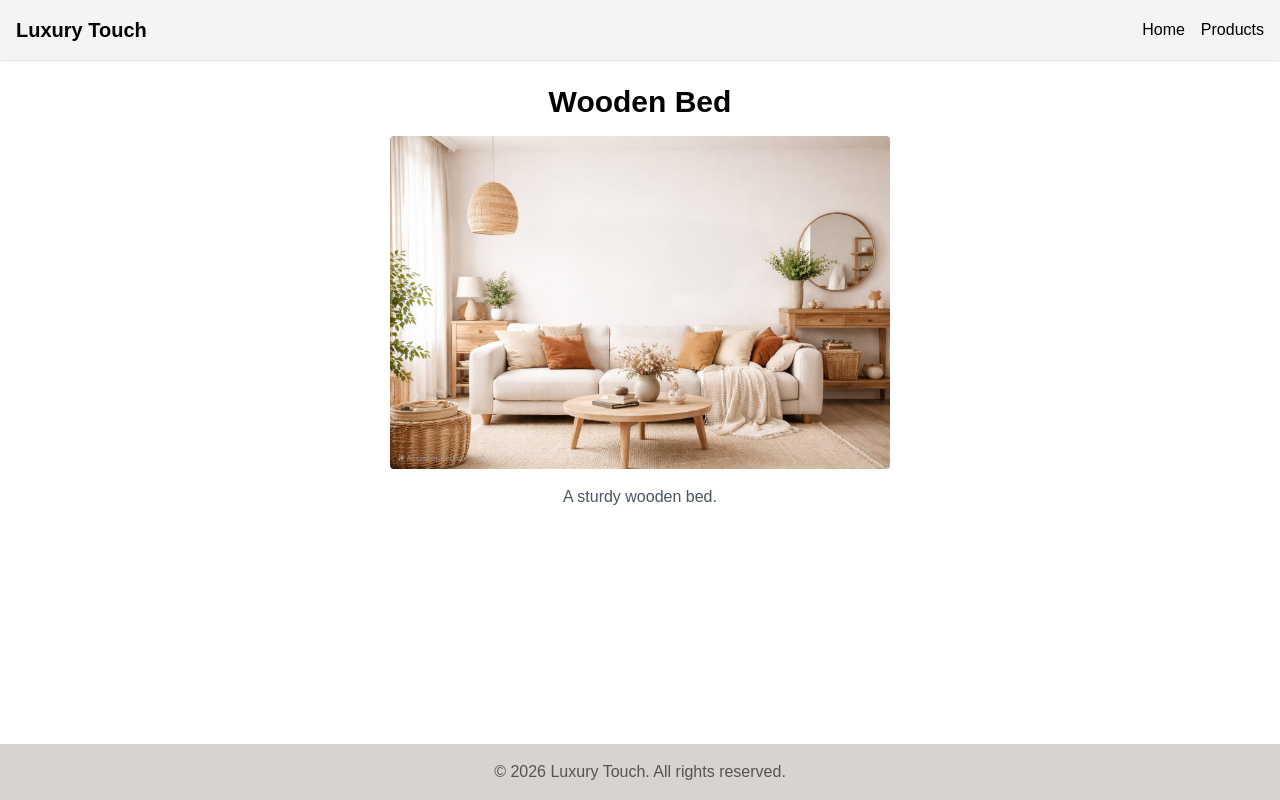
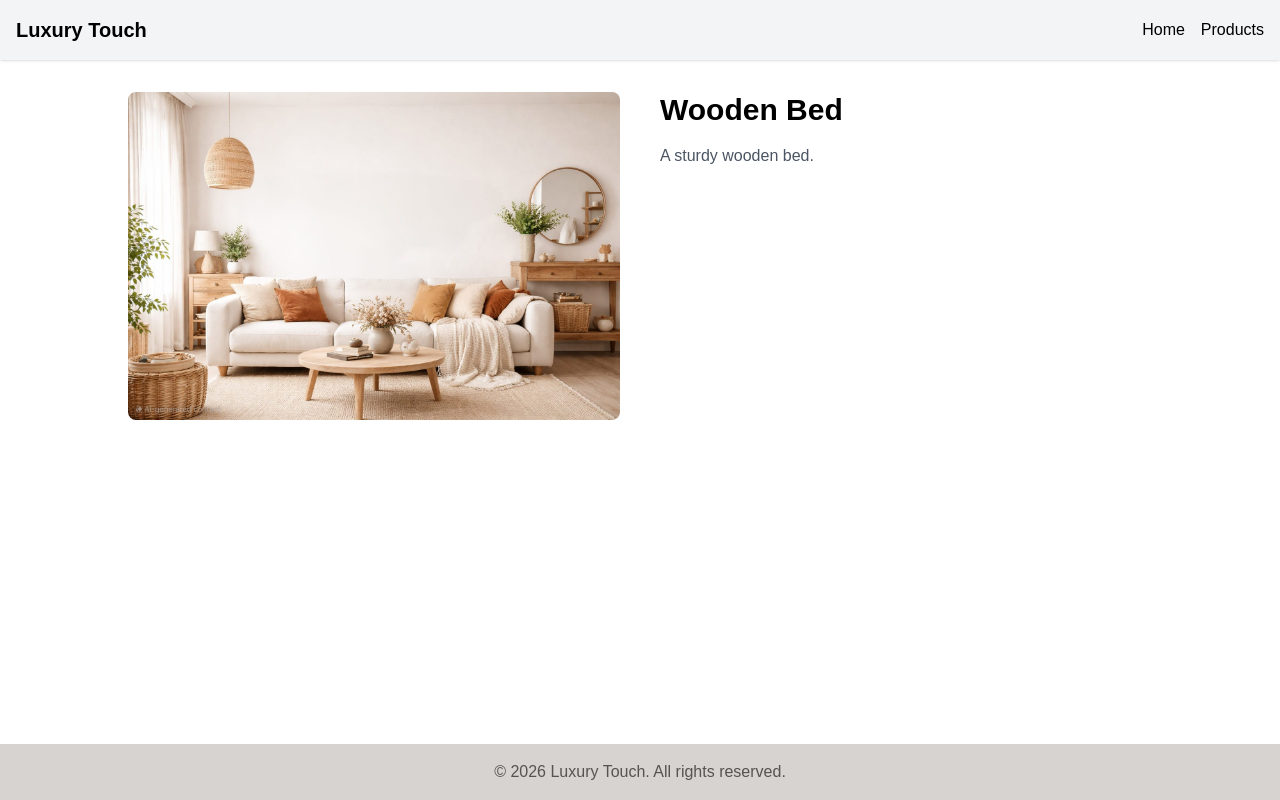
Before and after one commit to ElkanteNouhaila/furniture-next, a Next.js app: page /products/Beds/2 in a window 1280 px wide. Built offline with nearby package versions, Linux system fonts and the light colour scheme; a web font is replaced by a local one.

Commit message:
Enhance product page layout; increase spacing, adjust image size, and improve grid structure for better visual presentation and user experience.

```diff
--- a/app/products/[category]/[id]/page.tsx
+++ b/app/products/[category]/[id]/page.tsx
@@ -12,19 +12,31 @@
   if (!product) return <p>Product not found</p>;
 
   return (
-    <main className="p-6 flex justify-center">
-      <div className="max-w-3xl w-full text-center">
-        <h1 className="text-3xl font-bold mb-4">{product.name}</h1>
+    <main className="p-8 flex justify-center">
+      <div className="max-w-5xl w-full grid md:grid-cols-2 gap-10">
 
-        <Image
-          src={product.image}
-          alt={product.name}
-          width={500}
-          height={300}
-          className="rounded mb-4 mx-auto"
-        />
+        <div className="flex justify-center">
+          <Image
+            src={product.image}
+            alt={product.name}
+            width={500}
+            height={400}
+            className="rounded-lg"
+          />
+        </div>
 
-        <p className="text-gray-600">{product.description}</p>
+        <div>
+          <h1 className="text-3xl font-bold mb-4">{product.name}</h1>
+
+
+          <p className="text-gray-600 mb-6">
+            {product.description}
+          </p>
+
+
+        </div>
+
+
       </div>
     </main>
   );
```
